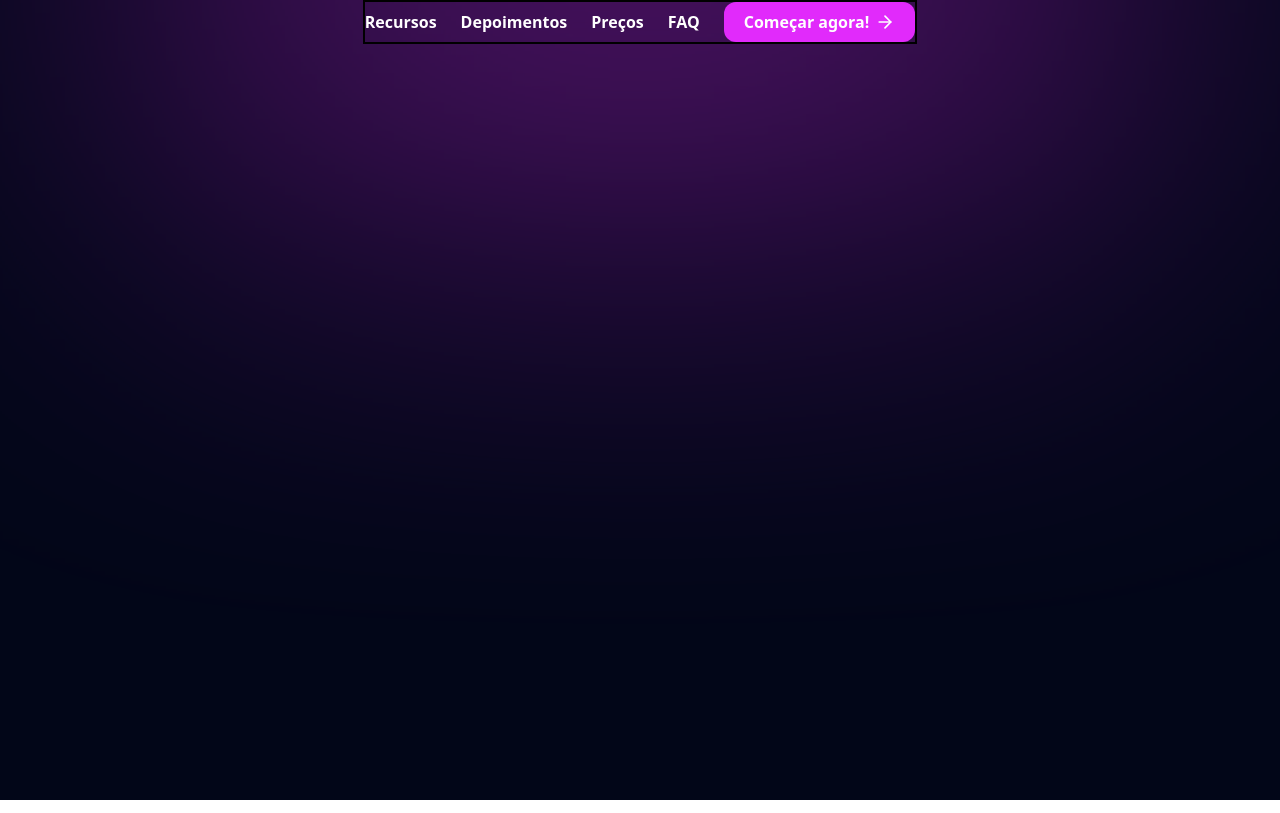
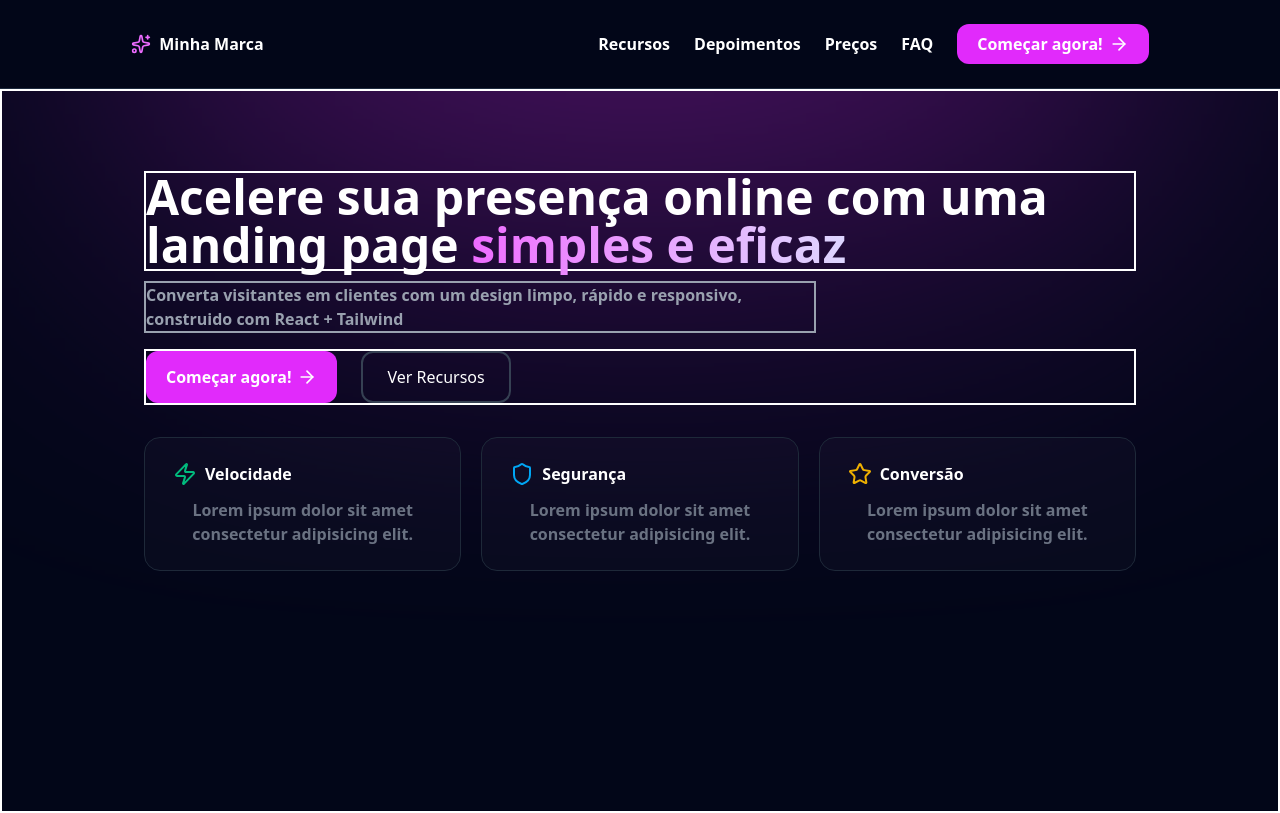
Before and after one commit to joaogabrieldev/projeto--landing-page, a React (Vite) app: page / in a window 1280 px wide. Built offline with nearby package versions, Linux system fonts and the light colour scheme.

Commit message:
feat(App): created semantic structure to better SEO for site

```diff
--- a/src/App.css
+++ b/src/App.css
@@ -4,3 +4,7 @@ body {
     margin: 0;
     padding: 0;
 }
+
+header {
+
+}
--- a/src/App.tsx
+++ b/src/App.tsx
@@ -1,15 +1,25 @@
-import "./App.css"
+import "./App.css";
+import Logo from "./pieces/Logo/Logo";
 import BodyPinkGlow from "./widgets/BodyPinkGlow/BodyPinkGlow";
+import Hero from "./widgets/Hero/Hero";
 import Navbar from "./widgets/Navbar/Navbar";
+import NormalBody from "./widgets/NormalBody/NormalBody";
 
 function App() {
   return (
     <BodyPinkGlow>
-      <header className="border-2 w-full z-1">
-        <Navbar />
-      </header>
-      <main></main>
-      <footer></footer>
+      <NormalBody>
+        <header className="sticky top-0 z-1 flex w-full min-w-dvw flex-row justify-around gap-18 border-b border-b-slate-800 bg-slate-950 py-6">
+          <Logo />
+          <nav>
+            <Navbar />
+          </nav>
+        </header>
+        <main>
+          <Hero />
+        </main>
+        <footer></footer>
+      </NormalBody>
     </BodyPinkGlow>
   );
 }
```
